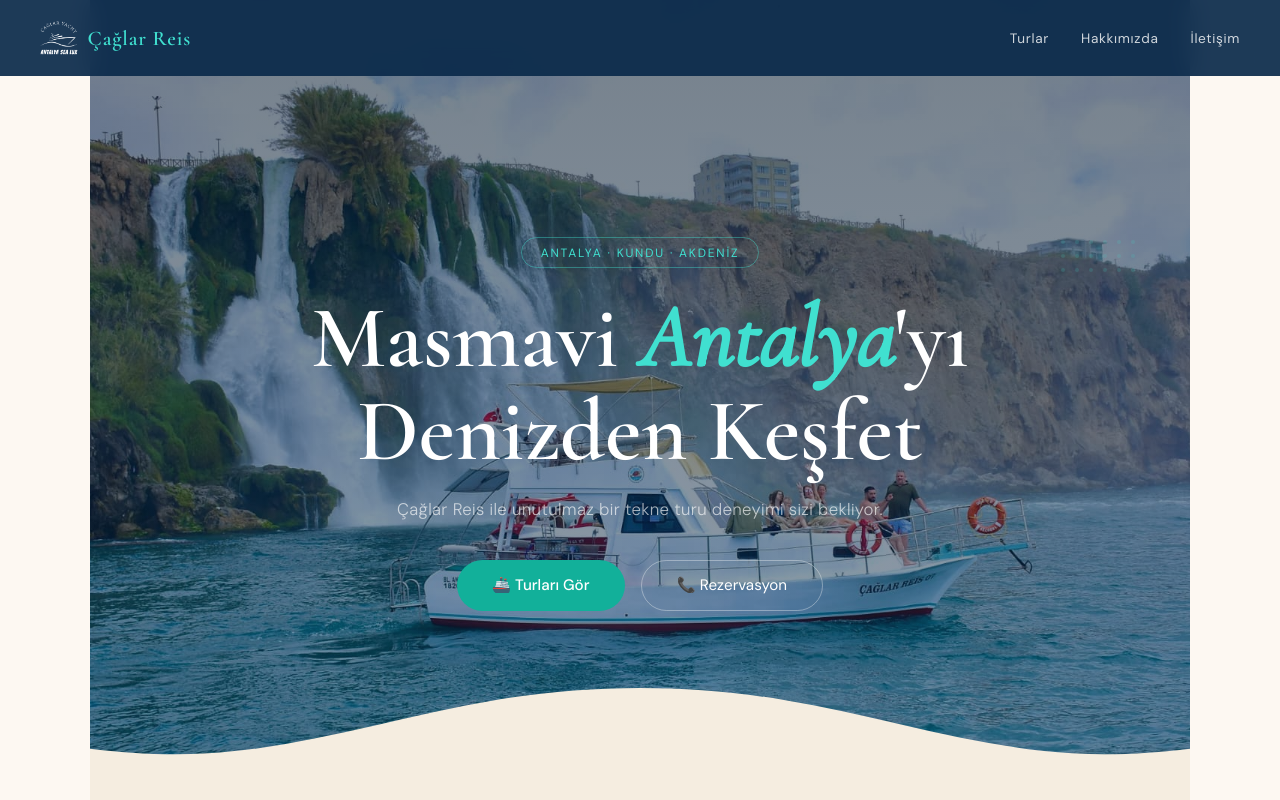
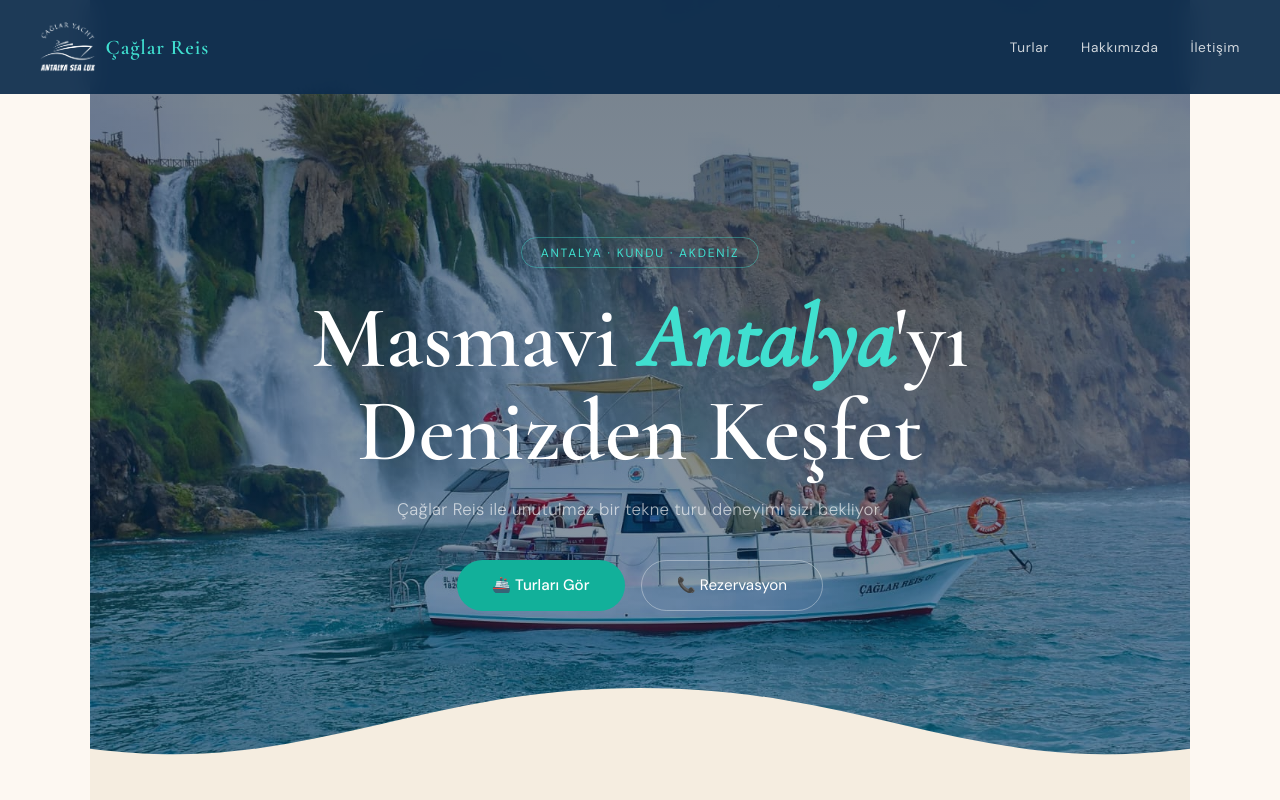
Before and after one commit to memreunlucan15/tekne-turu-caglar-reis, a plain HTML site: page index.html in a window 1280 px wide. Shown: the top 800 px of the page. Drawn offline with nearby package versions, Linux system fonts and the light colour scheme.

Commit message:
Resize navigation logo image dimensions

```diff
--- a/index.html
+++ b/index.html
@@ -48,8 +48,8 @@
 }
 
 .nav-logo img {
-  width: 38px;
-  height: 38px;
+  width: 56px;
+  height: 56px;
   object-fit: contain;
 }
   .nav-links { display: flex; gap: 2rem; }
```
